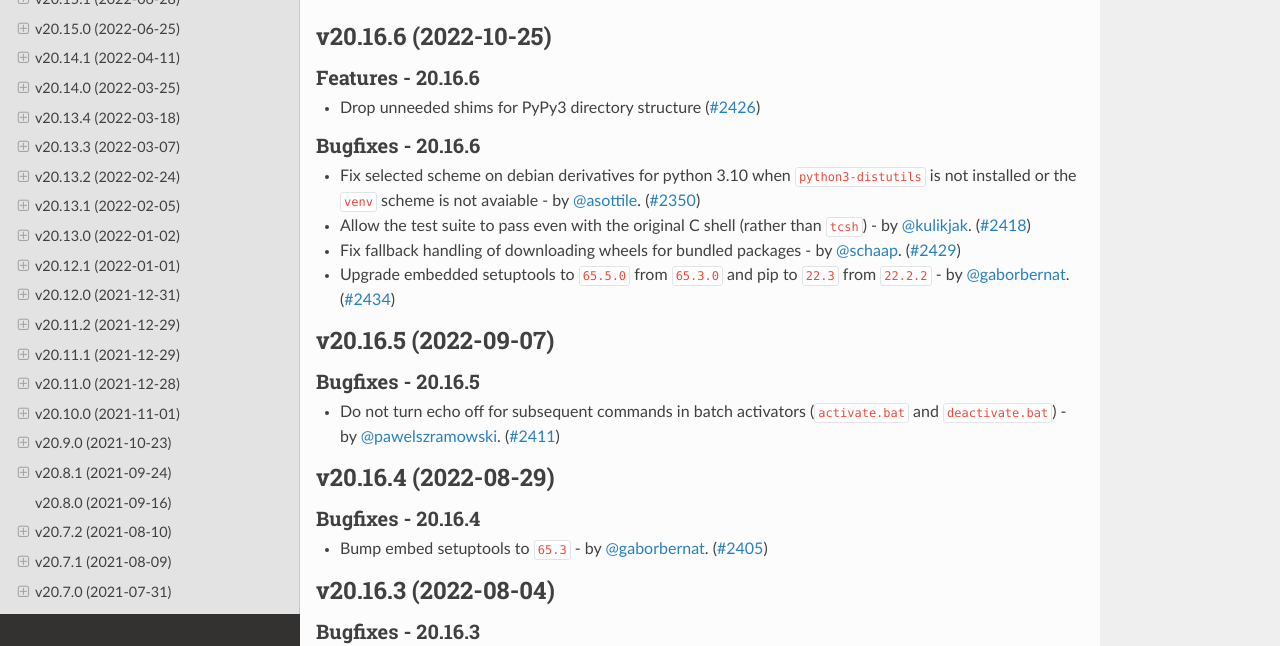
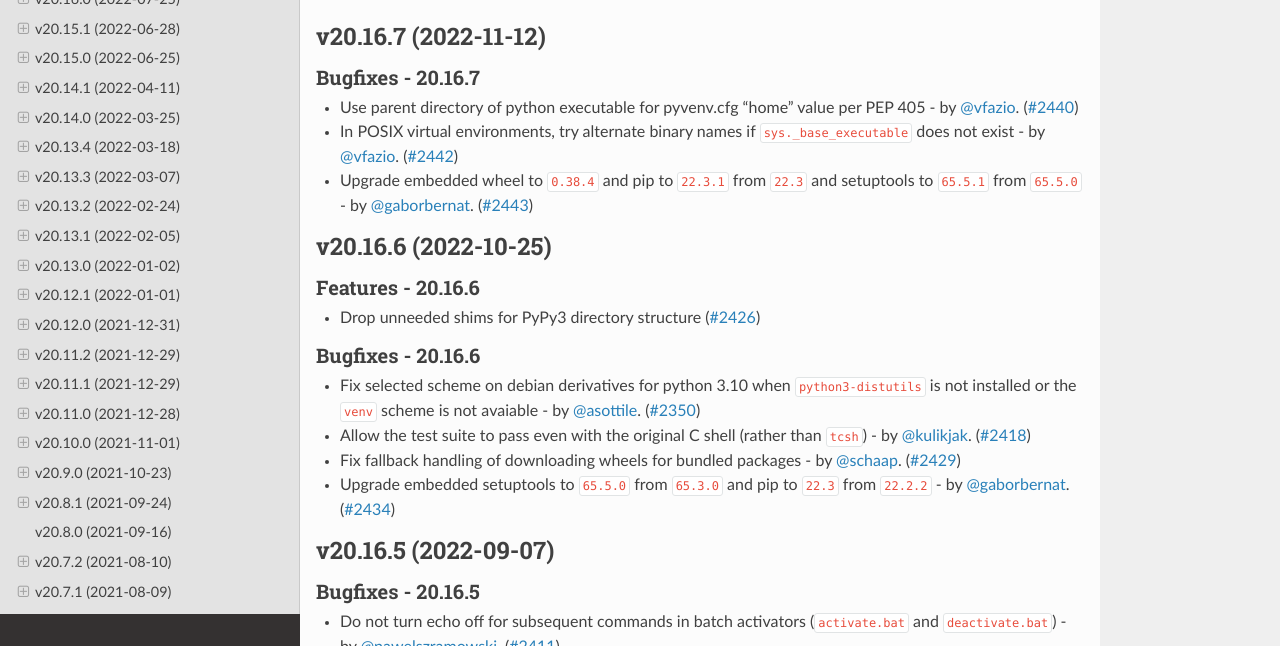
Before and after one commit to pypa/virtualenv, a Sphinx documentation site: the page built from docs/changelog.rst, in a window 1280 px wide and 900 px high, cut to the strip 254-900 px from the top of the window. Built offline with Sphinx 7.4.7 and the Read the Docs theme 2.0.0, drawn with Linux system fonts in a browser that asks for light colours; pages that are not in the unit, such as notebooks, are missing from menus; the version number could not be read and is left out; some of the changed text lies outside the part shown.

Commit message:
release 20.16.7

```diff
--- a/docs/changelog.rst
+++ b/docs/changelog.rst
@@ -4,6 +4,17 @@
 .. include:: _draft.rst
 
 .. towncrier release notes start
+
+v20.16.7 (2022-11-12)
+---------------------
+
+Bugfixes - 20.16.7
+~~~~~~~~~~~~~~~~~~
+- Use parent directory of python executable for pyvenv.cfg "home" value per PEP 405 - by :user:`vfazio`. (`#2440 <https://github.com/pypa/virtualenv/issues/2440>`_)
+- In POSIX virtual environments, try alternate binary names if ``sys._base_executable`` does not exist - by :user:`vfazio`. (`#2442 <https://github.com/pypa/virtualenv/issues/2442>`_)
+- Upgrade embedded wheel to ``0.38.4`` and  pip to ``22.3.1`` from ``22.3`` and setuptools to ``65.5.1`` from
+  ``65.5.0`` - by :user:`gaborbernat`. (`#2443 <https://github.com/pypa/virtualenv/issues/2443>`_)
+
 
 v20.16.6 (2022-10-25)
 ---------------------
--- a/docs/changelog/2440.bugfix.rst
+++ /dev/null
@@ -1 +0,0 @@
-Use parent directory of python executable for pyvenv.cfg "home" value per PEP 405 - by :user:`vfazio`.
--- a/docs/changelog/2442.bugfix.rst
+++ /dev/null
@@ -1 +0,0 @@
-In POSIX virtual environments, try alternate binary names if ``sys._base_executable`` does not exist - by :user:`vfazio`.
--- a/docs/changelog/2443.bugfix.rst
+++ /dev/null
@@ -1,2 +0,0 @@
-Upgrade embedded wheel to ``0.38.4`` and  pip to ``22.3.1`` from ``22.3`` and setuptools to ``65.5.1`` from
-``65.5.0`` - by :user:`gaborbernat`.
```
